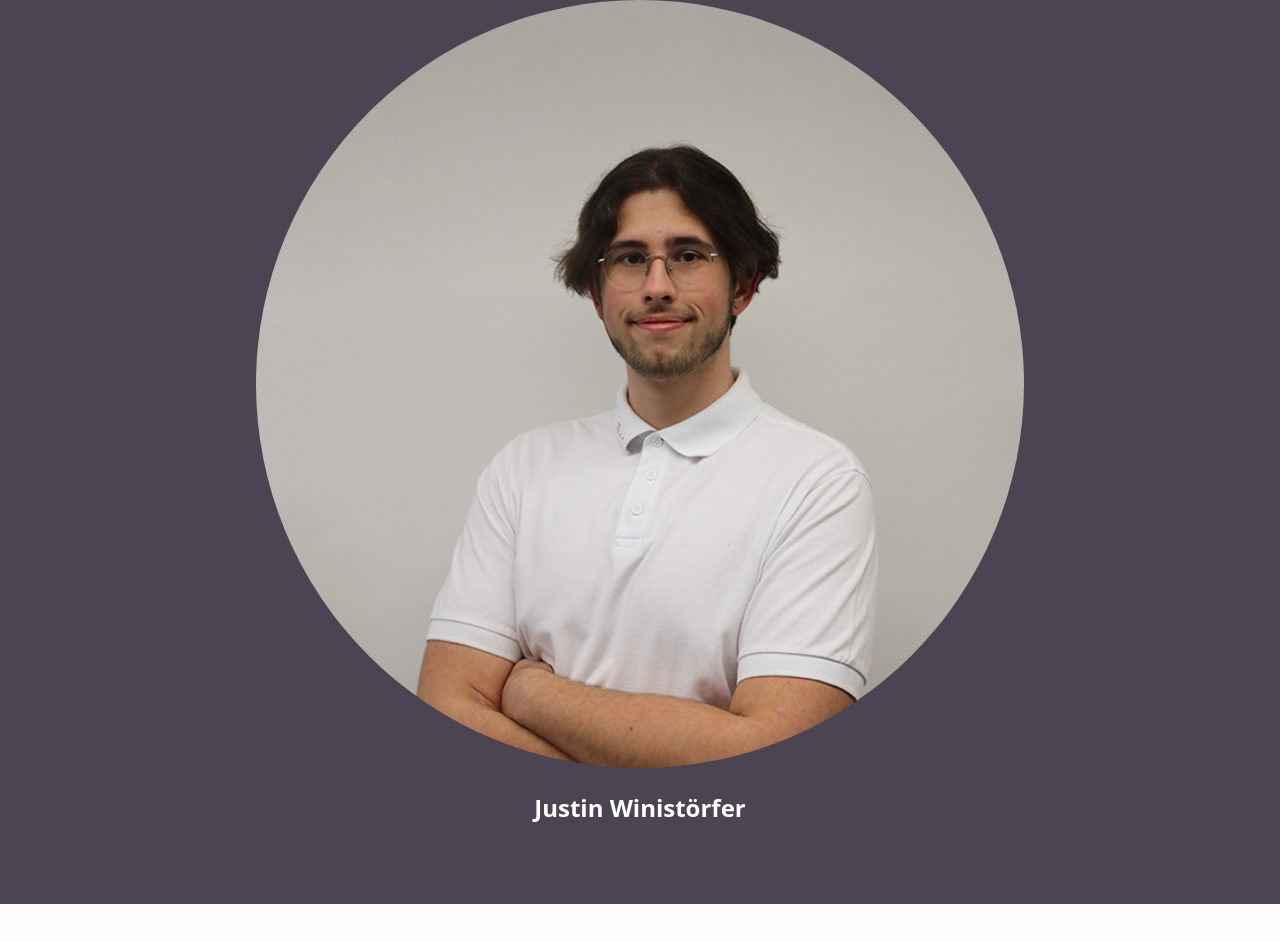
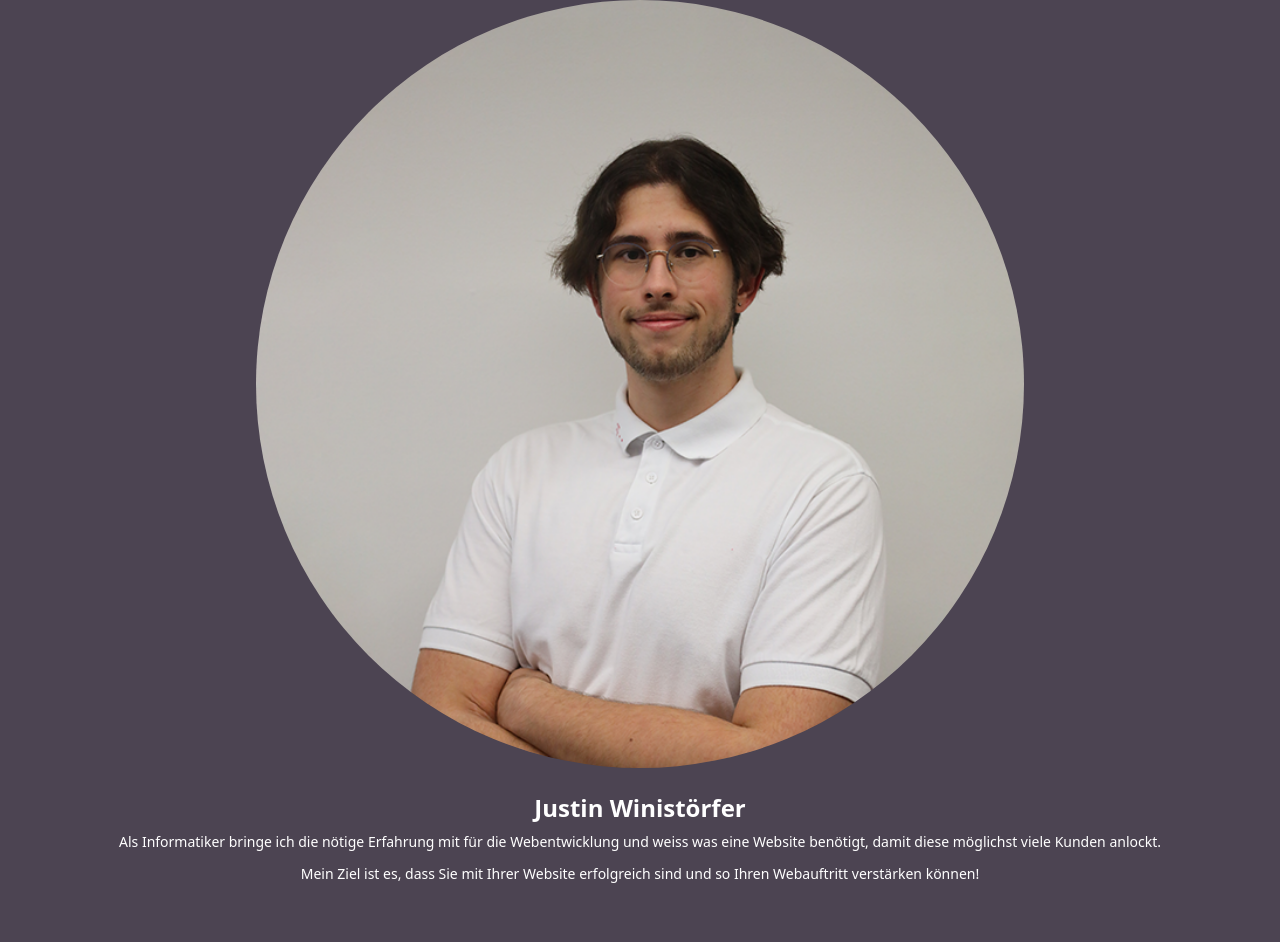
Before and after one commit to jusi-dev/webdesign, a website: page index.html in a window 1280 px wide. Shown: the part 5230-6172 px from the top of the page. Before the commit the page ends 6134 px from the top, so only its background shows below. Drawn offline with Linux system fonts and the light colour scheme.

Commit message:
Made changes

```diff
--- a/index.html
+++ b/index.html
@@ -150,9 +150,12 @@
                 <h2 class="text-3xl font-bold">Über mich</h2>
                 <p class="text-xs">Erfahrener Entwickler.</p>
             </div>
-            <div class="flex flex-col text-center mx-8 text-white mt-10 justify-center items-center">
-                <div class="rounded-full w-[60vw] h-[60vw] bg-[url('../img/portrait_xs.png')] bg-center bg-no-repeat bg-cover bg-[length:150%]"></div>
+            <div class="flex flex-col text-center mx-10 text-white mt-10 justify-center items-center">
+                <div class="rounded-full w-[60vw] h-[60vw] bg-[url('../img/portrait_xs.png')] bg-center bg-no-repeat bg-cover bg-[length:155%]"></div>
                 <h3 class="text-2xl font-semibold mt-6">Justin Winistörfer</h3>
+                <p class="text-sm mt-2">Als Informatiker bringe ich die nötige Erfahrung mit für die Webentwicklung und weiss was eine Website benötigt,
+                    damit diese möglichst viele Kunden anlockt.</p>
+                <p class="text-sm mt-3">Mein Ziel ist es, dass Sie mit Ihrer Website erfolgreich sind und so Ihren Webauftritt verstärken können!</p>
             </div>
         </div>
     </body>
```
Also changed, not shown: dist/output.css.
